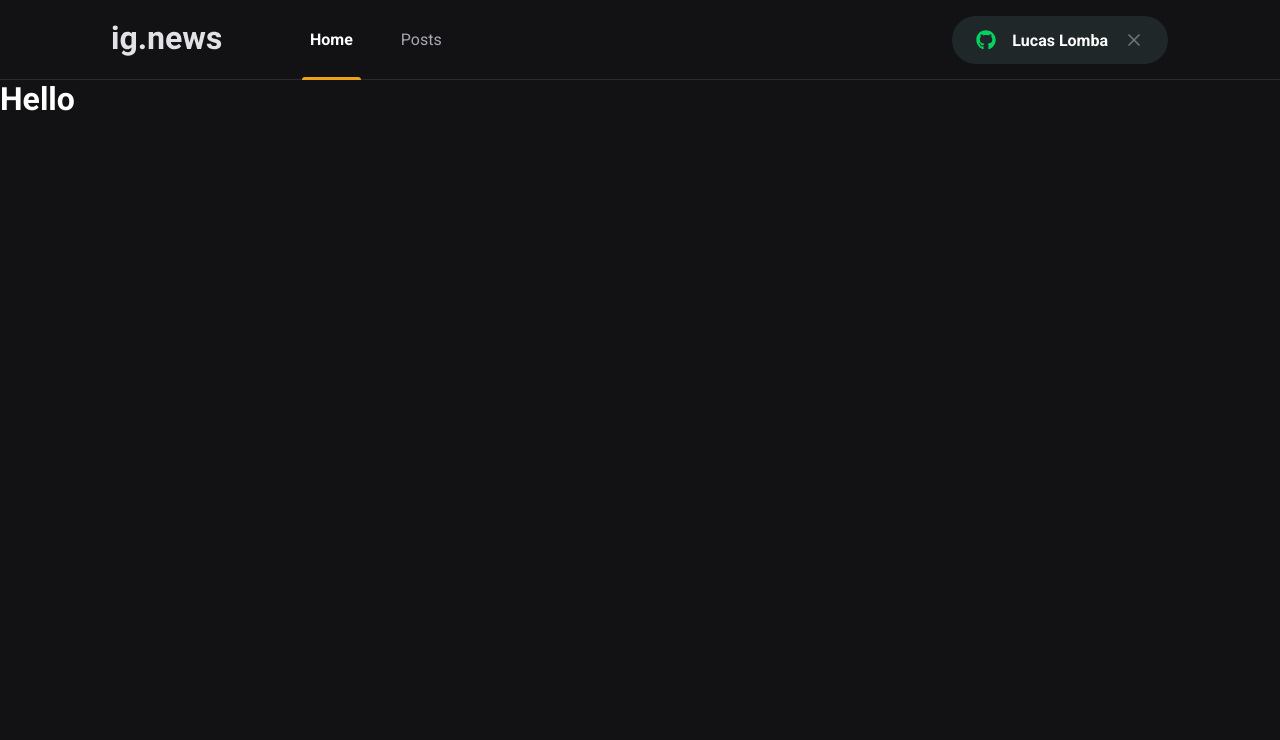
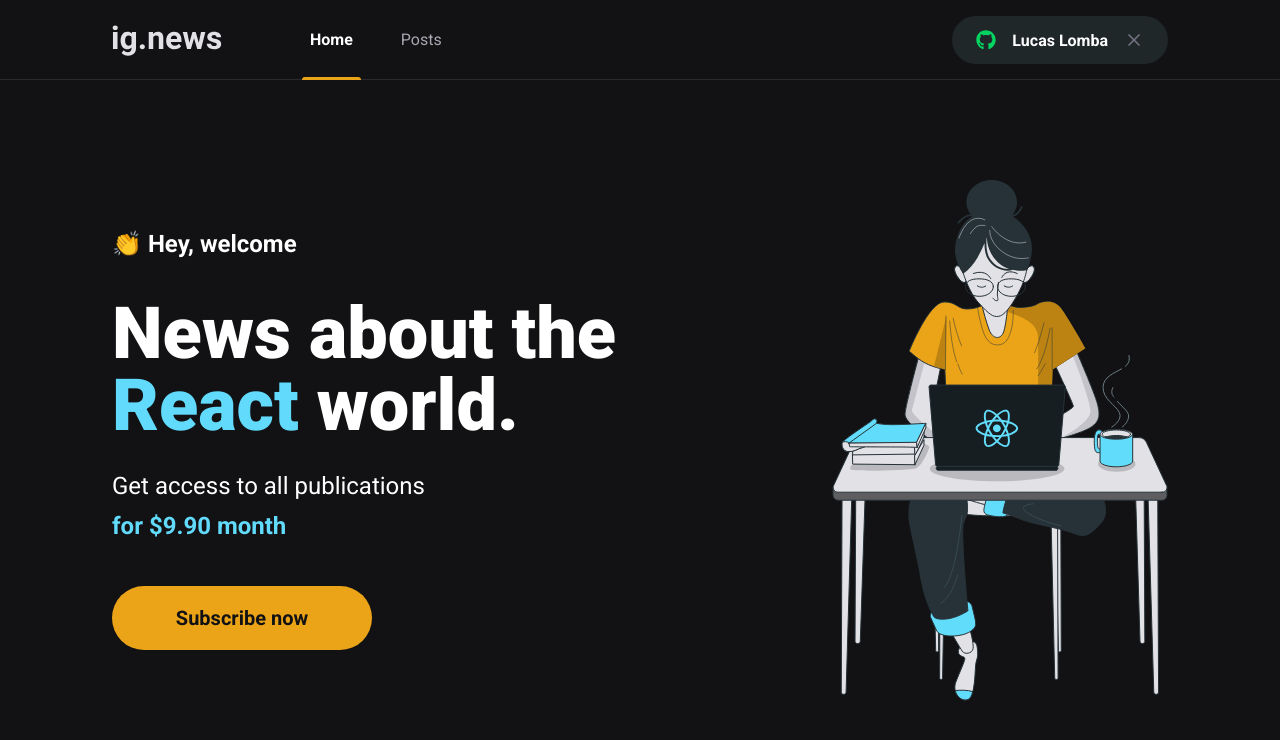
Before and after one commit to lucaslomba/ig.news, a Next.js app in the folder ignews/: page / in a window 1280 px wide. Shown: the top 740 px of the page. Built offline with nearby package versions, Linux system fonts and the light colour scheme.

Commit message:
Finalizando a home

```diff
--- /dev/null
+++ b/ignews/src/components/SubscribeButton/index.tsx
@@ -0,0 +1,9 @@
+import styles from './styles.module.scss'
+
+export function SubscribeButton(){
+    return(
+        <button type="button" className={styles.subscribeButton}>
+           Subscribe now
+        </button>
+    )
+}
--- /dev/null
+++ b/ignews/src/components/SubscribeButton/styles.module.scss
@@ -0,0 +1,20 @@
+.subscribeButton{
+    height: 4rem;
+    width: 260px;
+    border: 0;
+    border-radius: 2rem;
+    background: var(--yellow-500);
+    color: var(--gray-900);
+    font-size: 1.25rem;
+    font-weight: bold;
+
+    display: flex;
+    align-items: center;
+    justify-content: center;
+
+    transition: filter 0.2s;
+
+    :hover{
+        filter: brightness(0.8);
+    }
+}
--- /dev/null
+++ b/ignews/src/pages/home.module.scss
@@ -0,0 +1,45 @@
+.contentContainer{
+    max-width: 1120px;
+    margin: 0 auto;
+    padding: 0 2rem;
+    height: calc(100vh - 5rem);
+
+    display: flex;
+    align-items: center;
+    justify-content: space-between;
+}
+
+.hero{
+    max-width: 600px;
+
+    > span{
+        font-size: 1.5rem;
+        font-weight: bold;
+    }
+
+    h1{
+        font-size: 4.5rem;
+        line-height: 4.5rem;
+        font-weight: 900;
+        margin-top: 2.5rem;
+
+        span{
+            color: var(--cyan-500);
+        }
+    }
+
+    p{
+        font-size: 1.5rem;
+        line-height: 2.5rem;
+        margin-top: 1.5rem;
+
+        span{
+            color: var(--cyan-500);
+            font-weight: bold;
+        }
+    }
+
+    button {
+        margin-top: 2.5rem;
+    }
+}
--- a/ignews/src/pages/index.tsx
+++ b/ignews/src/pages/index.tsx
@@ -1,14 +1,27 @@
 import Head from 'next/head'
+import { SubscribeButton } from '../components/SubscribeButton'
+import styles from './home.module.scss'
 
 export default function Home() {
   return (
     <>
       <Head>
-          <title>Inicio | ig.news</title>
+          <title>Home | ig.news</title>
       </Head>
-      <h1>
-        Hello
-      </h1>
+
+      <main className={styles.contentContainer}>
+        <section className={styles.hero}>
+          <span>👏 Hey, welcome</span>
+          <h1>News about the <span>React</span> world.</h1>
+          <p>
+            Get access to all publications <br/>
+            <span>for $9.90 month</span>
+          </p>
+
+          <SubscribeButton />
+        </section>
+        <img src="/images/avatar.svg" alt="Girl coding" />
+      </main>
     </>
   )
 }
```
